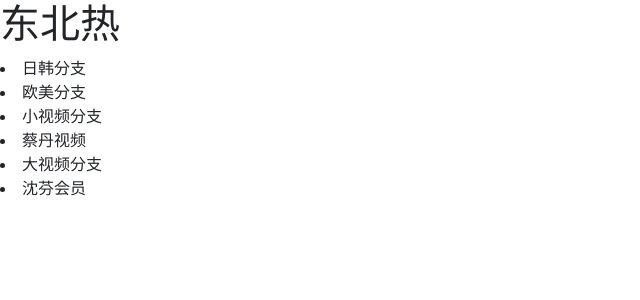
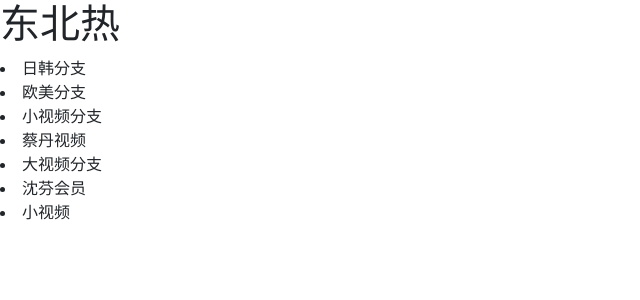
Before and after one commit to tonxery/dbhot, a Python web app: template templates/index.html in a window 1280 px wide. Shown: the top 300 px of the page, without its empty margins (0-640 px from the left). Run offline with Jinja, Linux system fonts and the light colour scheme; the template is opened without the code that fills it, so the values that code supplies are empty; some libraries are stand-ins or nearby versions.

Commit message:
小视频开发一般了

```diff
--- a/templates/index.html
+++ b/templates/index.html
@@ -14,6 +14,7 @@
 <li>蔡丹视频</li>
 <li>大视频分支</li>
 <li>沈芬会员</li>
+<li>小视频</li>
 <script src="jquery-3.4.1.min.js"></script>
 <script src="bootstrap/js/bootstrap.min.js"></script>
 </body>
```
